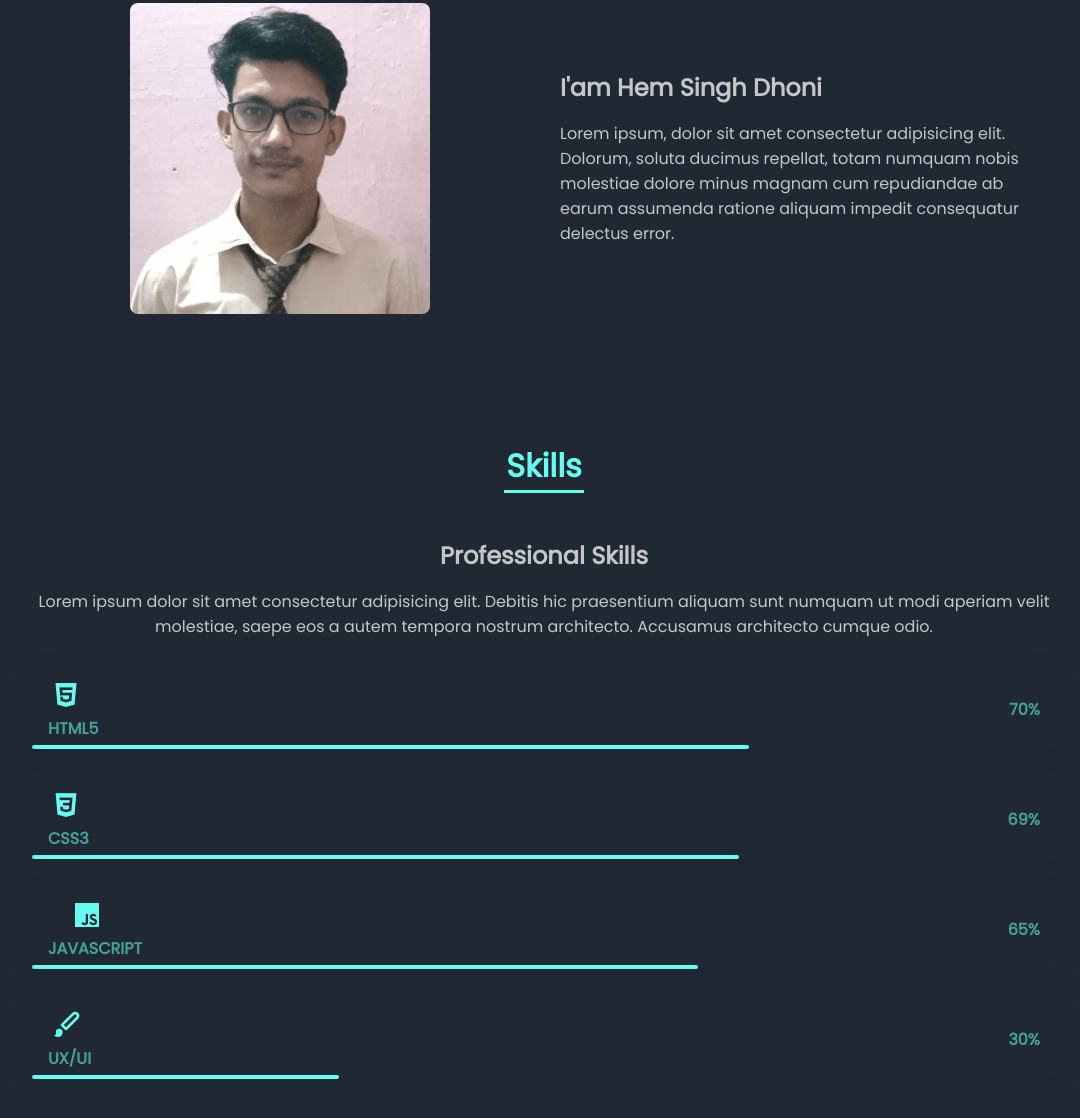
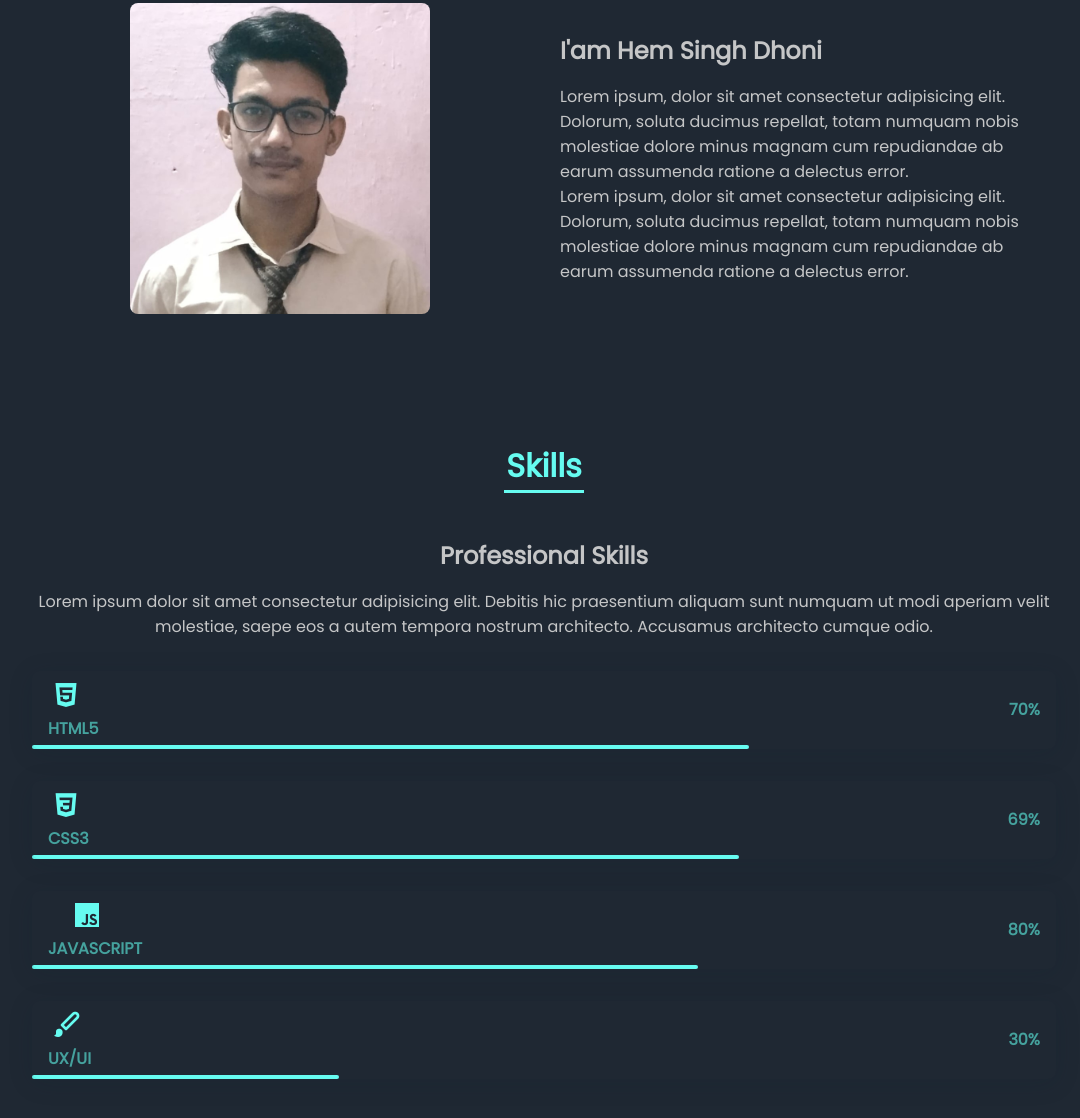
Before and after one commit to hemsingh780/hemsingh780.github.io, a plain HTML site: page index.html in a window 1280 px wide. Shown: the part 973-2091 px from the top of the page, without its empty margins (96-1176 px from the left). Drawn offline with nearby package versions, Linux system fonts and the light colour scheme.

Commit message:
update index.html

```diff
--- a/index.html
+++ b/index.html
@@ -65,7 +65,8 @@
 
               <div>
                   <h2 class="about_subtitle">I'am Hem Singh Dhoni</h2>
-                  <p class="about_text">Lorem ipsum, dolor sit amet consectetur adipisicing elit. Dolorum, soluta ducimus repellat, totam numquam nobis molestiae dolore minus magnam cum repudiandae ab earum assumenda ratione aliquam impedit consequatur delectus error.</p>
+                  <p class="about_text">Lorem ipsum, dolor sit amet consectetur adipisicing elit. Dolorum, soluta ducimus repellat, totam numquam nobis molestiae dolore minus magnam cum repudiandae ab earum assumenda ratione a delectus error.</p>
+                  <p class="about_text">Lorem ipsum, dolor sit amet consectetur adipisicing elit. Dolorum, soluta ducimus repellat, totam numquam nobis molestiae dolore minus magnam cum repudiandae ab earum assumenda ratione a delectus error.</p>
               </div>
 
           </div>
@@ -111,7 +112,7 @@
                     </div>
 
                     <div>
-                        <span class="skills_percentage">65%</span>
+                        <span class="skills_percentage">80%</span>
                     </div>
 
                     <div class="skills_bar skills_js"></div>
```
